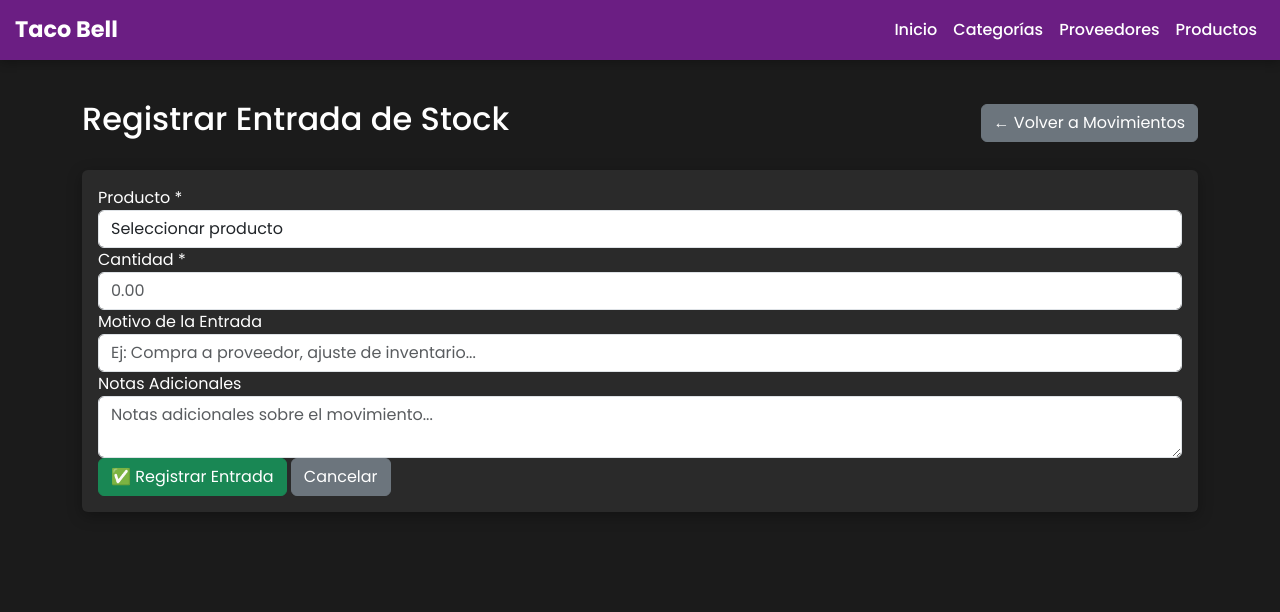
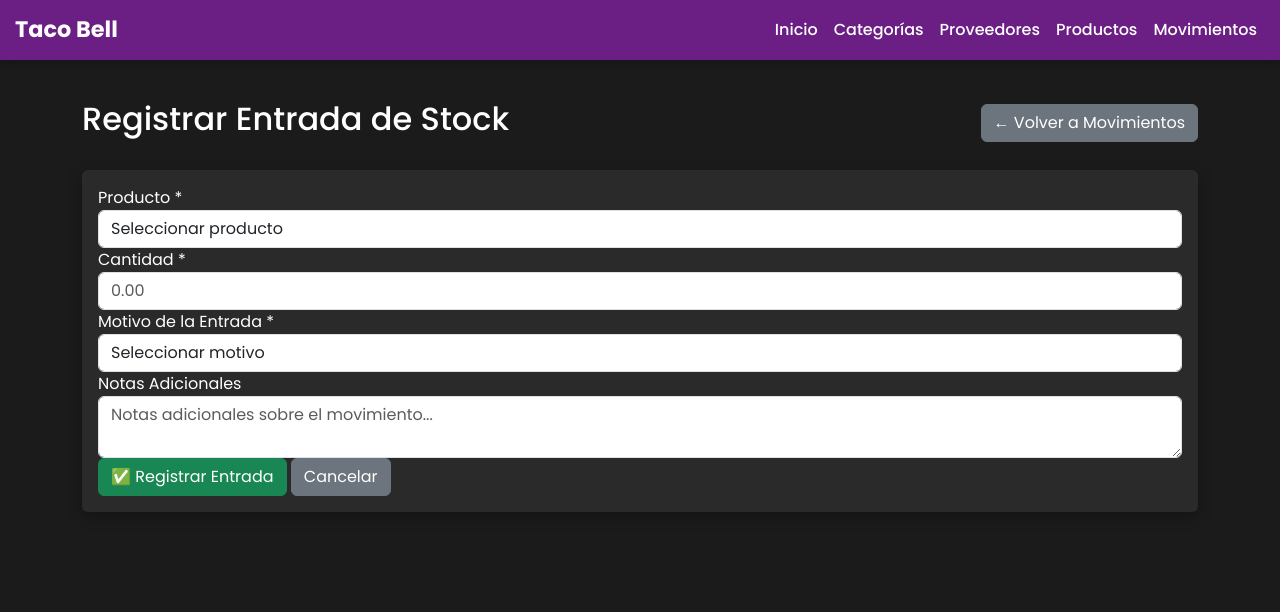
Before and after one commit to juliantb1/Inventario_TB, a Flask app: page /movimientos/entrada in a window 1280 px wide. Shown: the top 612 px of the page. Run offline with Flask 3, Linux system fonts and the light colour scheme.

Commit message:
Entregable: Módulo de Productos y Movimientos completo
Solo faltaria en productos que aparezca Proveedor con información de contacto

```diff
--- a/app/templates/base.html
+++ b/app/templates/base.html
@@ -180,6 +180,10 @@
                     <li class="nav-item">
                         <a class="nav-link" href="{{ url_for('productos.listar_productos') }}">Productos</a>
                     </li>
+                    <!-- NUEVO: Movimientos -->
+                    <li class="nav-item">
+                        <a class="nav-link" href="{{ url_for('movimientos.listar_movimientos') }}">Movimientos</a>
+                    </li>
                 </ul>
             </div>
         </div>
--- a/app/templates/movimientos/entrada.html
+++ b/app/templates/movimientos/entrada.html
@@ -37,9 +37,13 @@
 
                 <!-- Motivo -->
                 <div class="form-group">
-                    <label for="motivo">Motivo de la Entrada</label>
-                    <input type="text" class="form-control" id="motivo"
-                           name="motivo" placeholder="Ej: Compra a proveedor, ajuste de inventario...">
+                    <label for="motivo">Motivo de la Entrada *</label>
+                    <select class="form-control" id="motivo" name="motivo" required>
+                        <option value="">Seleccionar motivo</option>
+                        <option value="Compra">Compra</option>
+                        <option value="Devolución">Devolución</option>
+                        <option value="Ajuste">Ajuste</option>
+                    </select>
                 </div>
 
                 <!-- Notas -->
--- a/app/templates/movimientos/lista.html
+++ b/app/templates/movimientos/lista.html
@@ -70,9 +70,9 @@
                             </td>
                             <td>
                                 {% if movimiento.Tipo == 'entrada' %}
-                                    <span class="badge badge-success">Entrada</span>
+                                    <span class="badge badge-success text-dark">Entrada</span>
                                 {% else %}
-                                    <span class="badge badge-warning">Salida</span>
+                                    <span class="badge badge-warning text-dark">Salida</span>
                                 {% endif %}
                             </td>
                             <td>{{ movimiento.Cantidad }} {{ movimiento.producto_rel.UnidadMedida }}</td>
```
Also changed, not shown: app/templates/movimientos/salida.html (+6 -2 lines).
